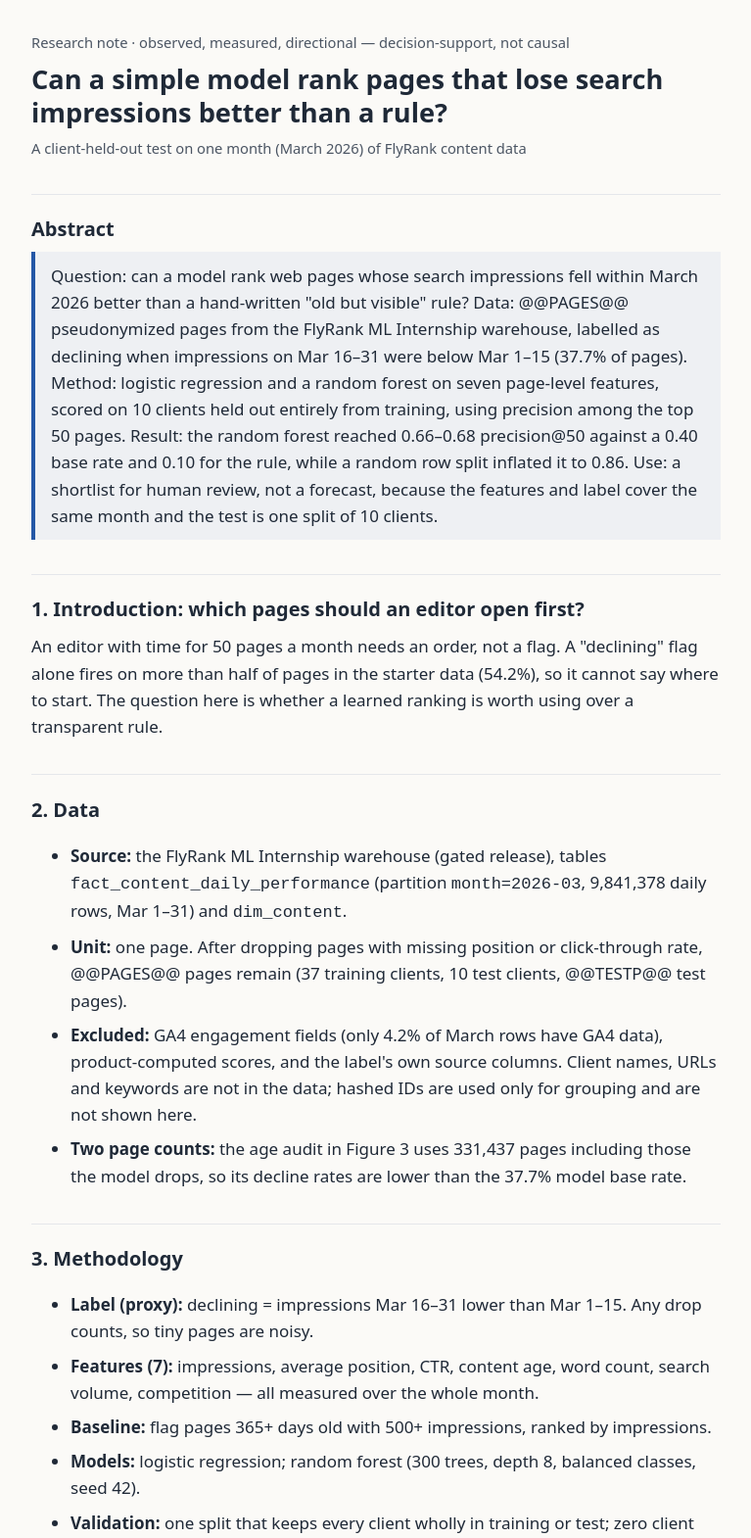
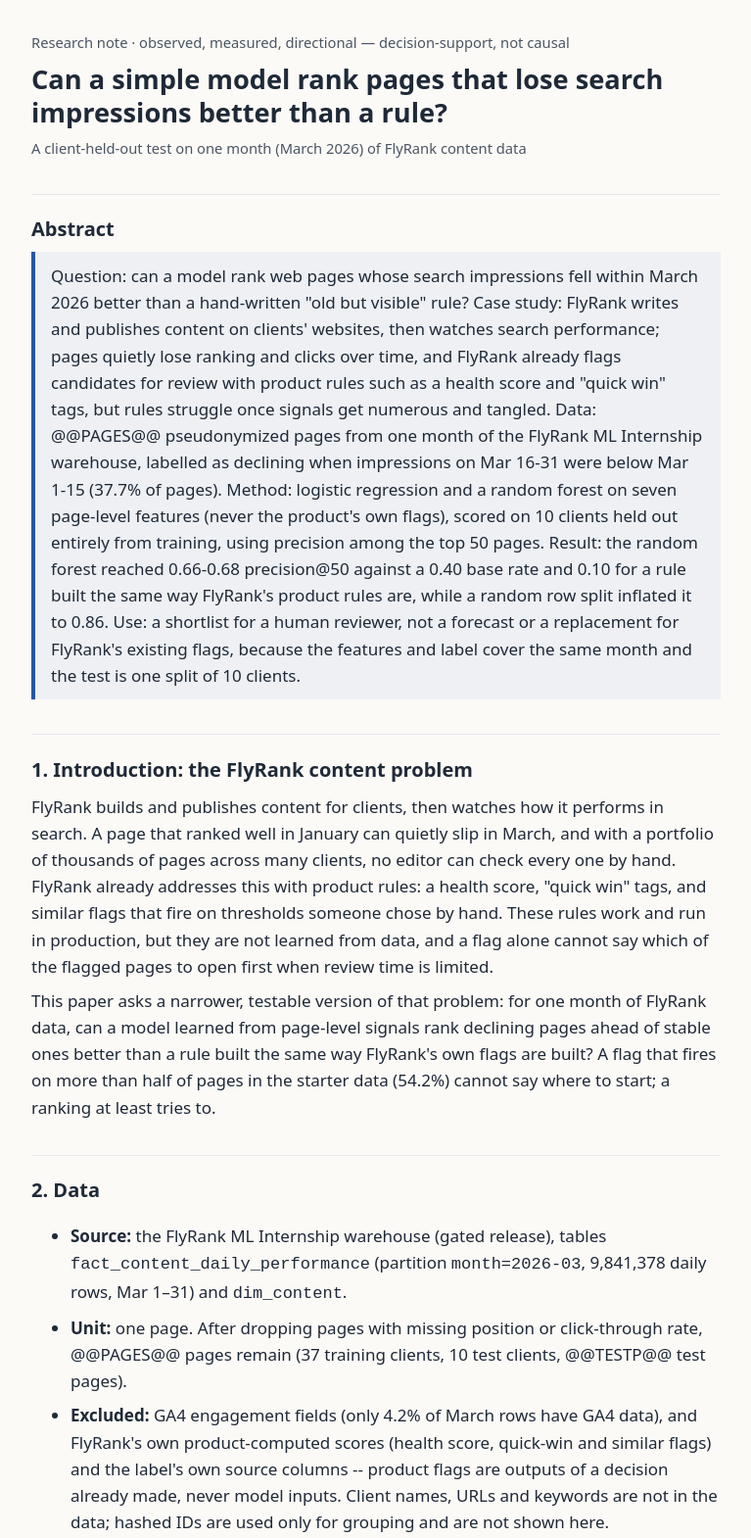
Before and after one commit to Syed-Attique/FlyRank-Internship, a plain HTML site: page work/paper_template.html in a window 1280 px wide. Shown: the top 1570 px of the page at 98% size, without its empty margins (256-1023 px from the left). Drawn offline with Linux system fonts and the light colour scheme.

Commit message:
Add files via upload

```diff
--- a/work/paper_template.html
+++ b/work/paper_template.html
@@ -21,15 +21,16 @@
 
 <h2>Abstract</h2>
 <div class=abs>
-<p>Question: can a model rank web pages whose search impressions fell within March 2026 better than a hand-written "old but visible" rule? Data: @@PAGES@@ pseudonymized pages from the FlyRank ML Internship warehouse, labelled as declining when impressions on Mar 16–31 were below Mar 1–15 (37.7% of pages). Method: logistic regression and a random forest on seven page-level features, scored on 10 clients held out entirely from training, using precision among the top 50 pages. Result: the random forest reached 0.66–0.68 precision@50 against a 0.40 base rate and 0.10 for the rule, while a random row split inflated it to 0.86. Use: a shortlist for human review, not a forecast, because the features and label cover the same month and the test is one split of 10 clients.</p></div>
+<p>Question: can a model rank web pages whose search impressions fell within March 2026 better than a hand-written "old but visible" rule? Case study: FlyRank writes and publishes content on clients' websites, then watches search performance; pages quietly lose ranking and clicks over time, and FlyRank already flags candidates for review with product rules such as a health score and "quick win" tags, but rules struggle once signals get numerous and tangled. Data: @@PAGES@@ pseudonymized pages from one month of the FlyRank ML Internship warehouse, labelled as declining when impressions on Mar 16-31 were below Mar 1-15 (37.7% of pages). Method: logistic regression and a random forest on seven page-level features (never the product's own flags), scored on 10 clients held out entirely from training, using precision among the top 50 pages. Result: the random forest reached 0.66-0.68 precision@50 against a 0.40 base rate and 0.10 for a rule built the same way FlyRank's product rules are, while a random row split inflated it to 0.86. Use: a shortlist for a human reviewer, not a forecast or a replacement for FlyRank's existing flags, because the features and label cover the same month and the test is one split of 10 clients.</p></div>
 
-<h2>1. Introduction: which pages should an editor open first?</h2>
-<p>An editor with time for 50 pages a month needs an order, not a flag. A "declining" flag alone fires on more than half of pages in the starter data (54.2%), so it cannot say where to start. The question here is whether a learned ranking is worth using over a transparent rule.</p>
+<h2>1. Introduction: the FlyRank content problem</h2>
+<p>FlyRank builds and publishes content for clients, then watches how it performs in search. A page that ranked well in January can quietly slip in March, and with a portfolio of thousands of pages across many clients, no editor can check every one by hand. FlyRank already addresses this with product rules: a health score, "quick win" tags, and similar flags that fire on thresholds someone chose by hand. These rules work and run in production, but they are not learned from data, and a flag alone cannot say which of the flagged pages to open first when review time is limited.</p>
+<p>This paper asks a narrower, testable version of that problem: for one month of FlyRank data, can a model learned from page-level signals rank declining pages ahead of stable ones better than a rule built the same way FlyRank's own flags are built? A flag that fires on more than half of pages in the starter data (54.2%) cannot say where to start; a ranking at least tries to.</p>
 
 <h2>2. Data</h2>
 <ul><li><b>Source:</b> the FlyRank ML Internship warehouse (gated release), tables <code>fact_content_daily_performance</code> (partition <code>month=2026-03</code>, 9,841,378 daily rows, Mar 1–31) and <code>dim_content</code>.</li>
 <li><b>Unit:</b> one page. After dropping pages with missing position or click-through rate, @@PAGES@@ pages remain (37 training clients, 10 test clients, @@TESTP@@ test pages).</li>
-<li><b>Excluded:</b> GA4 engagement fields (only 4.2% of March rows have GA4 data), product-computed scores, and the label's own source columns. Client names, URLs and keywords are not in the data; hashed IDs are used only for grouping and are not shown here.</li>
+<li><b>Excluded:</b> GA4 engagement fields (only 4.2% of March rows have GA4 data), and FlyRank's own product-computed scores (health score, quick-win and similar flags) and the label's own source columns -- product flags are outputs of a decision already made, never model inputs. Client names, URLs and keywords are not in the data; hashed IDs are used only for grouping and are not shown here.</li>
 <li><b>Two page counts:</b> the age audit in Figure 3 uses 331,437 pages including those the model drops, so its decline rates are lower than the 37.7% model base rate.</li></ul>
 
 <h2>3. Methodology</h2>
@@ -57,7 +58,7 @@
 <h2>6. Ranked recommendations</h2>
 <ol><li><b>Use the model's top-ranked pages as a review shortlist, with a human check first.</b> About 1 in 3 of the top 50 did not decline, and sub-1 positions or single-impression pages need manual checks.</li>
 <li><b>Review CTR and snippet on well-ranked, low-CTR pages, largest impressions first.</b> CTR falls from 1.17% at positions 1–3 to 0.20% at 21+. The rule flagged @@CTR@@ of @@TOT@@ pages (@@CTRPCT@@), so it needs ordering; sorting by impressions is an untested proposal.</li>
-<li><b>Do not use "old and visible" alone as a refresh trigger.</b> It scored 0.10 against a 0.40 base rate.</li>
+<li><b>Do not use "old and visible" alone as a refresh trigger, and do not retire FlyRank's existing flags on this result.</b> The rule scored 0.10 against a 0.40 base rate, but this is one proxy label on one month; it tests whether a model can beat a rule of that shape, not whether FlyRank's production flags underperform.</li>
 <li><b>Before relying on it, re-test with features from before the label window, on a later month.</b> Retrain if the base rate drifts far from 0.38 or precision@50 falls clearly below 0.55.</li></ol>
 <p class=mu>Playbook output: @@REV@@ pages for refresh review and @@CTR@@ for snippet checks out of @@TOT@@; never automate edits from this queue.</p>
 
```
